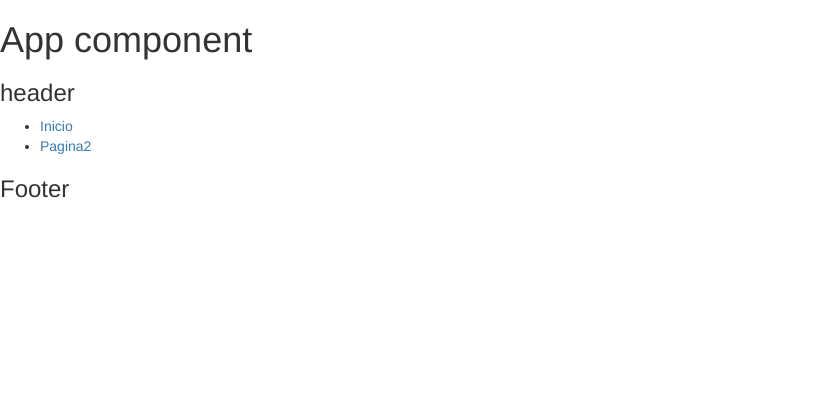
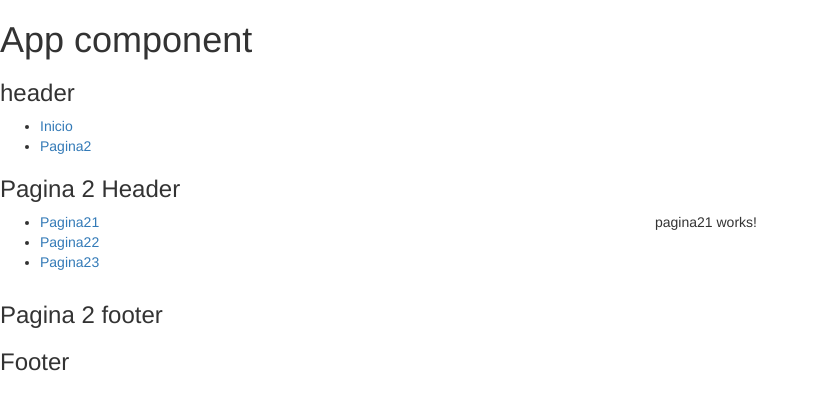
Before and after one commit to JonathaPachacama/TWJ-2017-A, an Angular app in the folder 04-Angular/A-Web/: page /pagina2/66/pagina3/1283/pagina21/2 in a window 1280 px wide. Before the commit this address led to /. Shown: the top 410 px of the page, without its empty margins (0-819 px from the left). Built offline with nearby package versions, Linux system fonts and the light colour scheme.

Commit message:
parametros de ruta padre

```diff
--- a/04-Angular/A-Web/src/app/Componentes/pagina2/pagina2.component.html
+++ b/04-Angular/A-Web/src/app/Componentes/pagina2/pagina2.component.html
@@ -5,13 +5,14 @@
 
       <ul>
         <li>
-          <a [routerLink]="['pagina21']">Pagina21</a>
+          <!--[routerLink]="['pagina21'] => arreglo des  slash(/)-->
+          <a [routerLink]="['pagina21',2]">Pagina21</a>
         </li>
         <li>
-          <a [routerLink]="['pagina22']">Pagina22</a>
+          <a [routerLink]="['pagina22','Adrian']">Pagina22</a>
         </li>
         <li>
-          <a [routerLink]="['pagina23']">Pagina23</a>
+          <a [routerLink]="['pagina23',2313]">Pagina23</a>
         </li>
       </ul>
 
--- a/04-Angular/A-Web/src/app/Componentes/pagina2/pagina2.component.ts
+++ b/04-Angular/A-Web/src/app/Componentes/pagina2/pagina2.component.ts
@@ -1,4 +1,5 @@
 import { Component, OnInit } from '@angular/core';
+import {ActivatedRoute, Router} from "@angular/router";
 
 @Component({
   selector: 'app-pagina2',
@@ -6,10 +7,16 @@ import { Component, OnInit } from '@angular/core';
   styleUrls: ['./pagina2.component.css']
 })
 export class Pagina2Component implements OnInit {
-
-  constructor() { }
+  parentRouteId: number;
+  private sub: any;
+  constructor(private  router:Router,
+              private  rutaActiva: ActivatedRoute) { }
 
   ngOnInit() {
+    this.rutaActiva.params.subscribe(
+      params=>{
+        console.log("parametros :",params);
+      }
+    )
   }
-
 }
--- a/04-Angular/A-Web/src/app/Componentes/pagina21/pagina21.component.ts
+++ b/04-Angular/A-Web/src/app/Componentes/pagina21/pagina21.component.ts
@@ -1,4 +1,5 @@
 import { Component, OnInit } from '@angular/core';
+import {ActivatedRoute, Router} from "@angular/router";
 
 @Component({
   selector: 'app-pagina21',
@@ -7,9 +8,25 @@ import { Component, OnInit } from '@angular/core';
 })
 export class Pagina21Component implements OnInit {
 
-  constructor() { }
+  constructor(private router: Router,
+             private rutaActiva: ActivatedRoute) { }
 
   ngOnInit() {
+//parametros de ruta actual (hijo)
+    this.rutaActiva.params.subscribe(
+      params=>{
+        console.log("parametros en pagina 21 :",params);
+      }
+    )
+
+    //Parametros de la ruta PAPA
+        this.rutaActiva.parent.params.subscribe(
+          params=>{
+            console.log("Parametros de mi Papa:",params);
+          }
+     )
+
+
   }
 
 }
--- a/04-Angular/A-Web/src/app/app.component.html
+++ b/04-Angular/A-Web/src/app/app.component.html
@@ -95,7 +95,8 @@
     <a [routerLink]="['inicio']">Inicio</a>
   </li>
   <li>
-    <a [routerLink]="['pagina2']">Pagina2</a>
+    <!--<a [routerLink]="['pagina2','idParametro']">Pagina2</a>-->
+    <a [routerLink]="['pagina2',66,'pagina3',1283]">Pagina2</a>
   </li>
 </ul>
 <router-outlet></router-outlet>
```
Also changed, not shown: 04-Angular/A-Web/src/app/routes.ts (+4 -4 lines).
